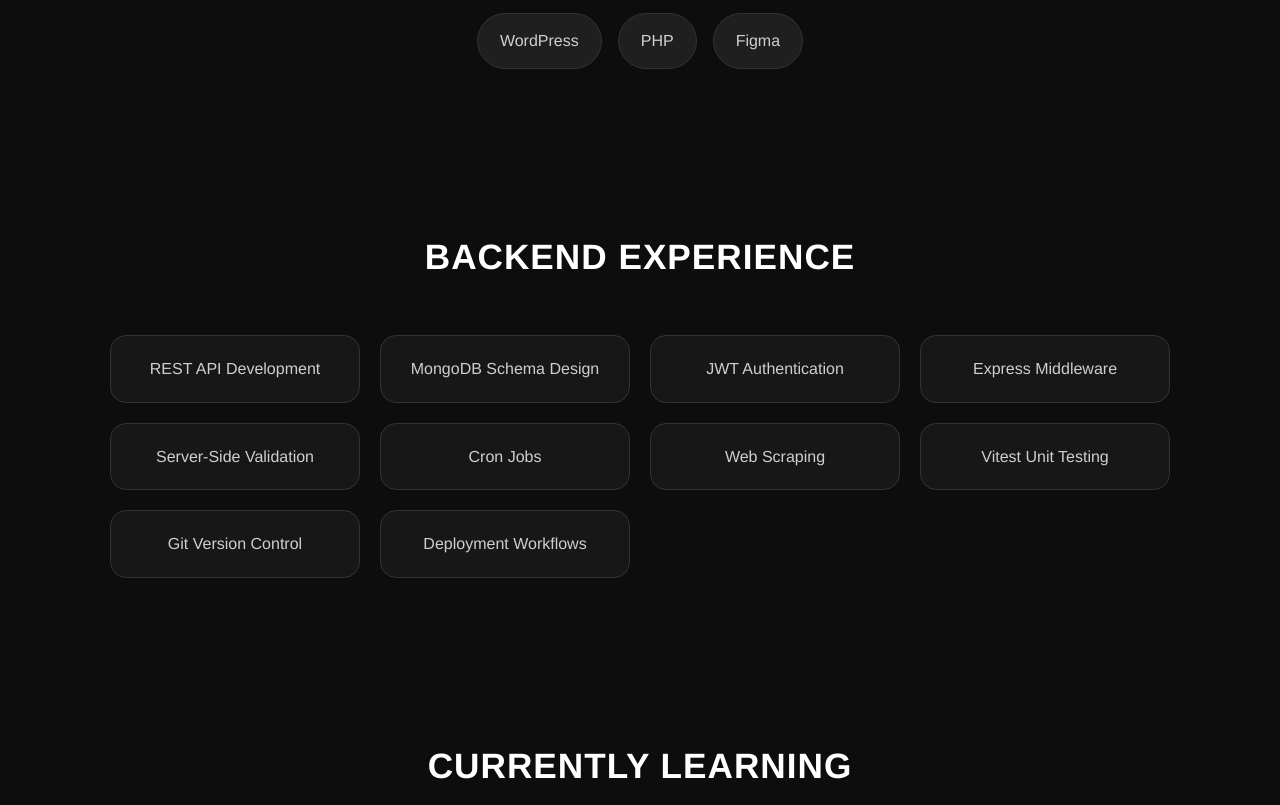
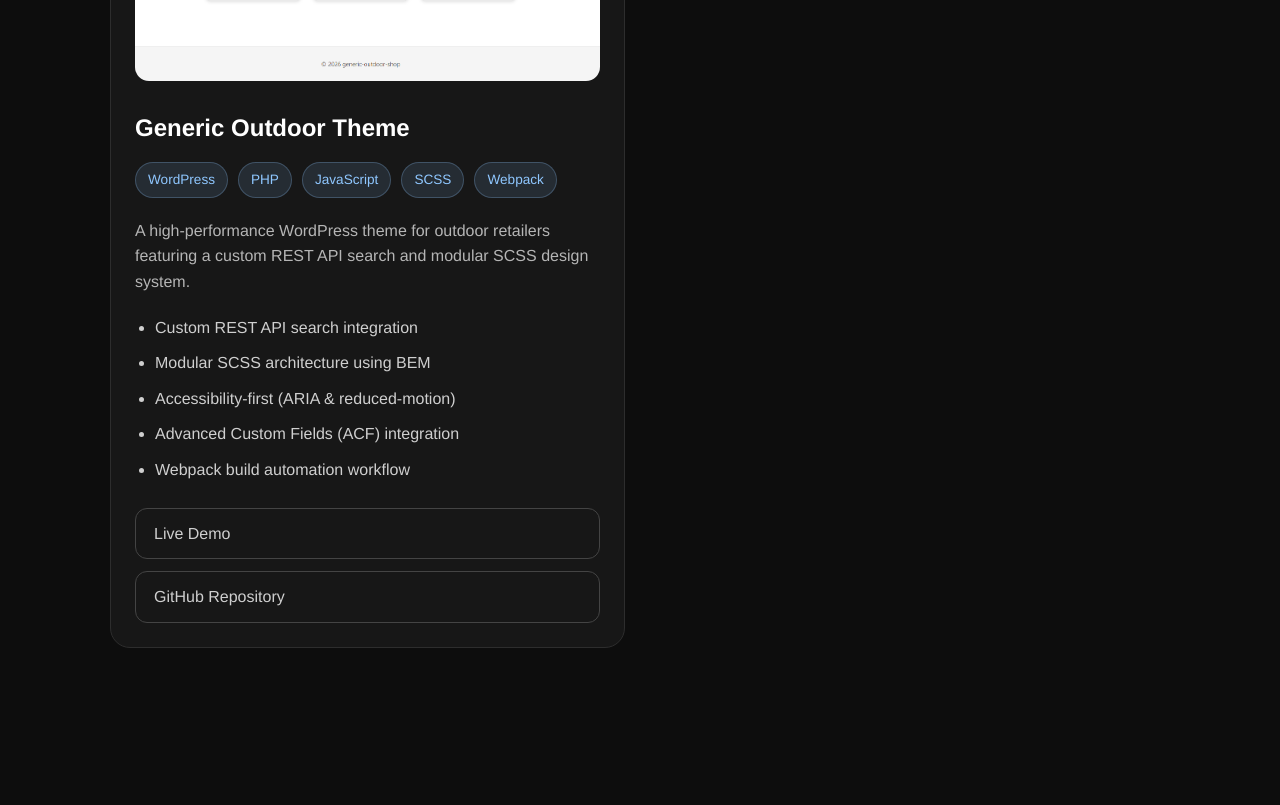
Before and after one commit to roc2246/web-portfolio, a plain HTML site: page index.html in a window 1280 px wide. Shown: the part 3401-4206 px from the top of the page. Drawn offline with Linux system fonts and the light colour scheme.

Commit message:
Included wordpress theme

```diff
--- a/index.html
+++ b/index.html
@@ -194,6 +194,51 @@
             </a>
           </div>
         </div>
+
+        <!-- PROJECT 3 -->
+        <div class="project-card">
+          <img src="images/project3.png" alt="Generic Outdoor Theme" />
+
+          <h3>Generic Outdoor Theme</h3>
+
+          <div class="tech-stack">
+            <span>WordPress</span>
+            <span>PHP</span>
+            <span>JavaScript</span>
+            <span>SCSS</span>
+            <span>Webpack</span>
+          </div>
+
+          <p>
+            A high-performance WordPress theme for outdoor retailers featuring a custom REST API search and modular SCSS design system.
+          </p>
+
+          <ul class="feature-list">
+            <li>Custom REST API search integration</li>
+            <li>Modular SCSS architecture using BEM</li>
+            <li>Accessibility-first (ARIA & reduced-motion)</li>
+            <li>Advanced Custom Fields (ACF) integration</li>
+            <li>Webpack build automation workflow</li>
+          </ul>
+
+          <div class="project-links">
+            <a
+              class="project-link"
+              href="https://wh963069.ispot.cc/"
+              target="_blank"
+            >
+              Live Demo
+            </a>
+
+            <a
+              class="github-link"
+              href="https://github.com/roc2246/generic-outdoor-shop/tree/main/wp-content/themes/generic-outdoor-theme"
+              target="_blank"
+            >
+              GitHub Repository
+            </a>
+          </div>
+        </div>
       </div>
     </section>
 
```
Also changed, not shown: images/project3.png (added).
